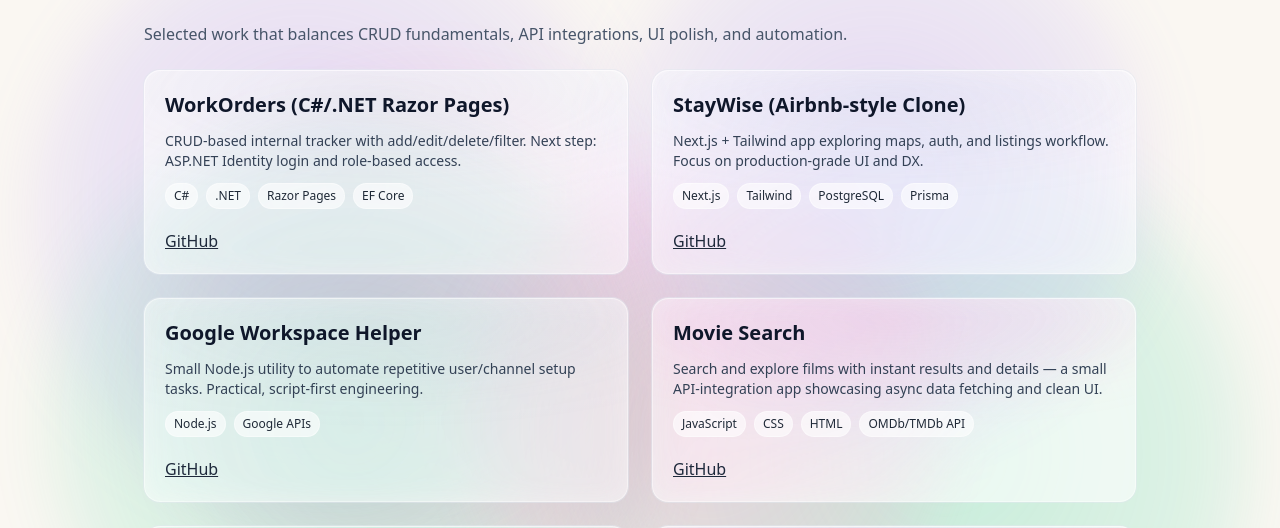
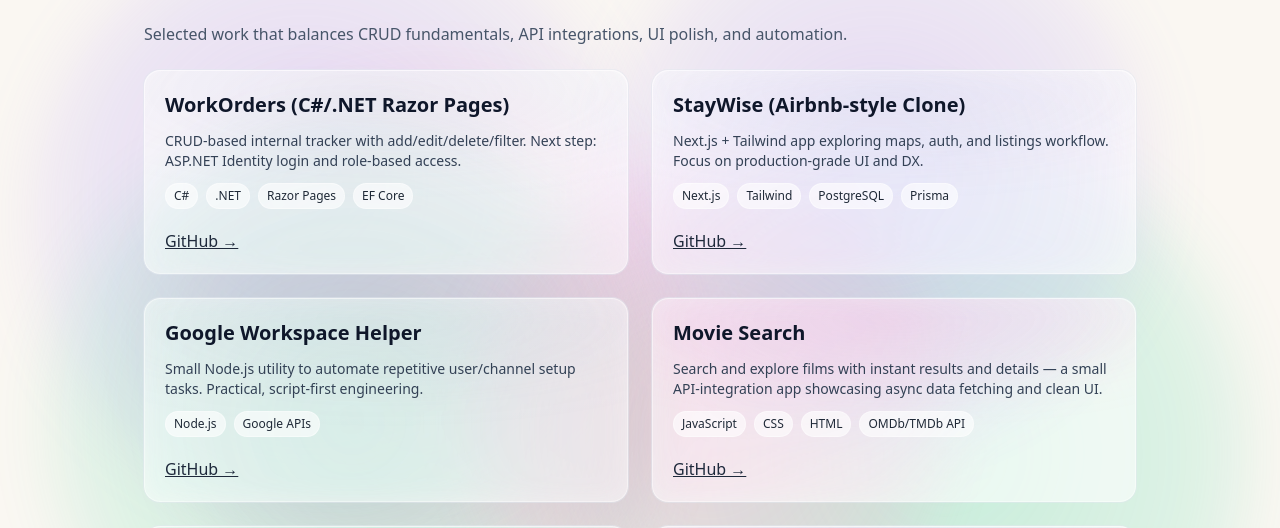
Before and after one commit to garrettcurtis92/garrettcurtis.tech, a Next.js app: page /projects in a window 1280 px wide. Shown: the part 149-677 px from the top of the page. Built offline with nearby package versions, Linux system fonts and the light colour scheme.

Commit message:
Made Projeect cards clickable

```diff
--- a/src/components/ProjectCard.tsx
+++ b/src/components/ProjectCard.tsx
@@ -45,6 +45,12 @@ export function ProjectCard({ project }: { project: Project }) {
   const tone = project.tone ?? "neutral";
 
   return (
+    <Link
+      href={project.repo}
+      target="_blank"
+      rel="noreferrer"
+      className="block group"
+    >
       <GlassCard tone={tone}>
         {project.image ? (
           <div className="relative h-44">
@@ -53,7 +59,7 @@ export function ProjectCard({ project }: { project: Project }) {
         ) : null}
 
         <div className="p-5 space-y-3">
-        <h3 className="text-xl font-semibold text-slate-900 dark:text-slate-200">
+          <h3 className="text-xl font-semibold text-slate-900 dark:text-slate-200 group-hover:text-slate-700 dark:group-hover:text-slate-100 transition-colors">
             {project.title}
           </h3>
           <p className="text-sm text-slate-700 dark:text-slate-300">
@@ -72,25 +78,23 @@ export function ProjectCard({ project }: { project: Project }) {
           </div>
           <div className="flex gap-3 pt-2">
             {project.demo && (
-            <Link
-              href={project.demo}
+              <span
                 className="underline text-slate-800 dark:text-slate-200"
-              target="_blank"
-              rel="noreferrer"
+                onClick={(e) => {
+                  e.preventDefault();
+                  e.stopPropagation();
+                  window.open(project.demo, '_blank', 'noopener,noreferrer');
+                }}
               >
                 Demo
-            </Link>
+              </span>
             )}
-          <Link
-            href={project.repo}
-            className="underline text-slate-800 dark:text-slate-200"
-            target="_blank"
-            rel="noreferrer"
-          >
-            GitHub
-          </Link>
+            <span className="underline text-slate-800 dark:text-slate-200">
+              GitHub →
+            </span>
           </div>
         </div>
       </GlassCard>
+    </Link>
   );
 }
```
Lines whose indentation alone changed are shown as unchanged.
